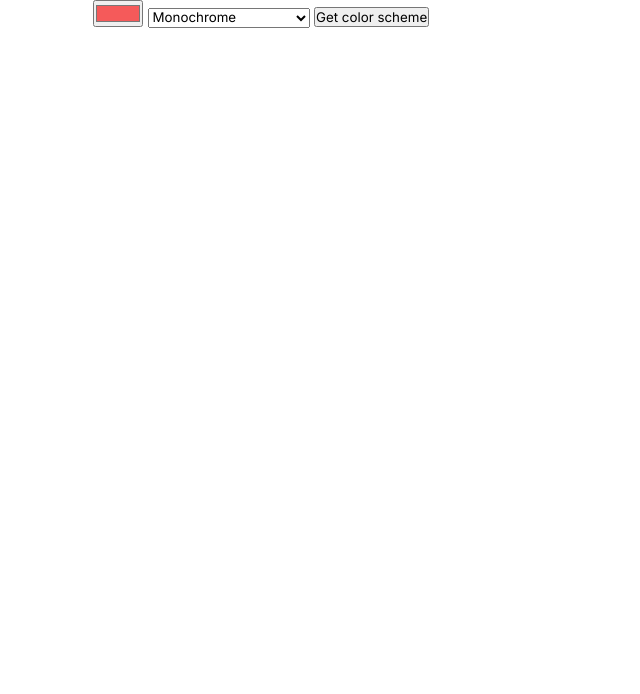
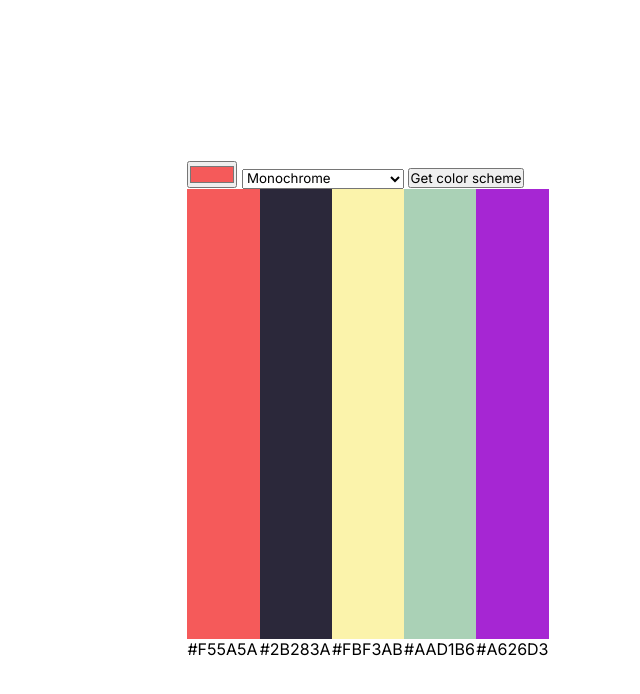
Before and after one commit to SGM-dev/color-scheme-generator, a plain HTML site: page index.html in a window 1280 px wide. Shown: the whole page, without its empty margins (272-912 px from the left). Drawn offline with Linux system fonts and the light colour scheme.

Commit message:
add html for color scheme output

```diff
--- a/index.css
+++ b/index.css
@@ -6,6 +6,40 @@
 }
 
 body {
-    max-width: 550px;
-    margin: 0 auto;
+  display: flex;
+  flex-direction: column;
+  justify-content: center;
+  align-items: center;
+  height: 100vh;
 }
+
+.container {
+  margin: 0 auto;
+  max-width: 550px;
+}
+
+.container section {
+  display: grid;
+  grid-template-columns: repeat(5, 1fr);
+  grid-template-rows: 450px 0;
+}
+
+.color-one {
+  background: #f55a5a;
+}
+
+.color-two {
+  background: #2b283a;
+}
+
+.color-three {
+  background: #fbf3ab;
+}
+
+.color-four {
+  background: #aad1b6;
+}
+
+.color-five {
+  background: #a626d3;
+}
--- a/index.html
+++ b/index.html
@@ -27,6 +27,18 @@
         </select>
         <button type="submit" id="get-btn">Get color scheme</button>
       </form>
+      <section>
+        <div class="color color-one"></div>
+        <div class="color color-two"></div>
+        <div class="color color-three"></div>
+        <div class="color color-four"></div>
+        <div class="color color-five"></div>
+        <span class="hex hex-one">#F55A5A</span>
+        <span class="hex hex-two">#2B283A</span>
+        <span class="hex hex-three">#FBF3AB</span>
+        <span class="hex hex-four">#AAD1B6</span>
+        <span class="hex hex-five">#A626D3</span>
+      </section>
     </main>
     <script src="/index.js"></script>
   </body>
```
